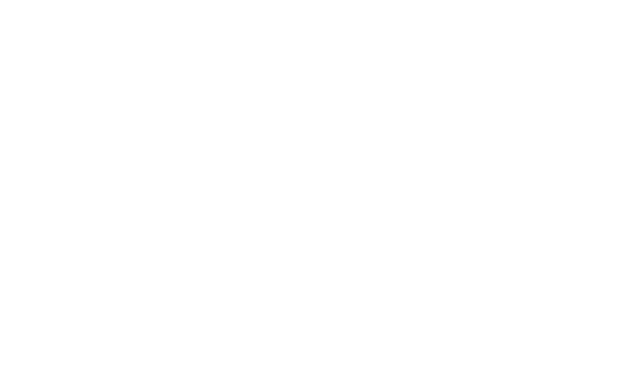
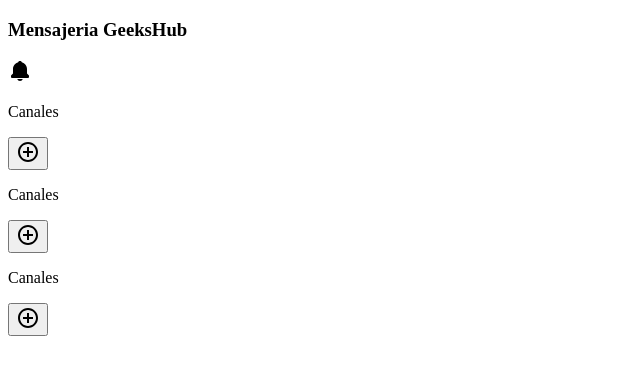
Before and after one commit to manuemendoza/aplicacionMensajeria, a plain HTML site: page index.html in a window 1280 px wide. Shown: the whole page, without its empty margins (0-640 px from the left). Drawn offline with Linux system fonts and the light colour scheme.

Commit message:
Creación

```diff
--- a/index.html
+++ b/index.html
@@ -5,11 +5,29 @@
     <meta charset="UTF-8">
     <meta http-equiv="X-UA-Compatible" content="IE=edge">
     <meta name="viewport" content="width=device-width, initial-scale=1.0">
+    <link rel="stylesheet" href="css/style.css">
     <title>Reto final Aplicacion Mensajería</title>
 </head>
 
 <body>
-    <aside></aside>
+    <aside>
+        <section>
+            <h1>Mensajeria GeeksHub</h1>
+            <img src="img/bxs-bell.svg" alt="Campana Notificación">
+        </section>
+        <section>
+            <p>Canales</p>
+            <button><img src="img/bx-plus-circle.svg" alt="Simbolo de Creacion de un Canales"></button>
+        </section>
+        <section>
+            <p>Canales</p>
+            <button><img src="img/bx-plus-circle.svg" alt="Simbolo de Creacion de un Canales"></button>
+        </section>
+        <section>
+            <p>Canales</p>
+            <button><img src="img/bx-plus-circle.svg" alt="Simbolo de Creacion de un Canales"></button>
+        </section>
+    </aside>
     <main></main>
 
 </body>
```
Also changed, not shown: css/style.css (added), img/bx-plus-circle.svg (added), img/bxs-bell.svg (added), 1 other file.
